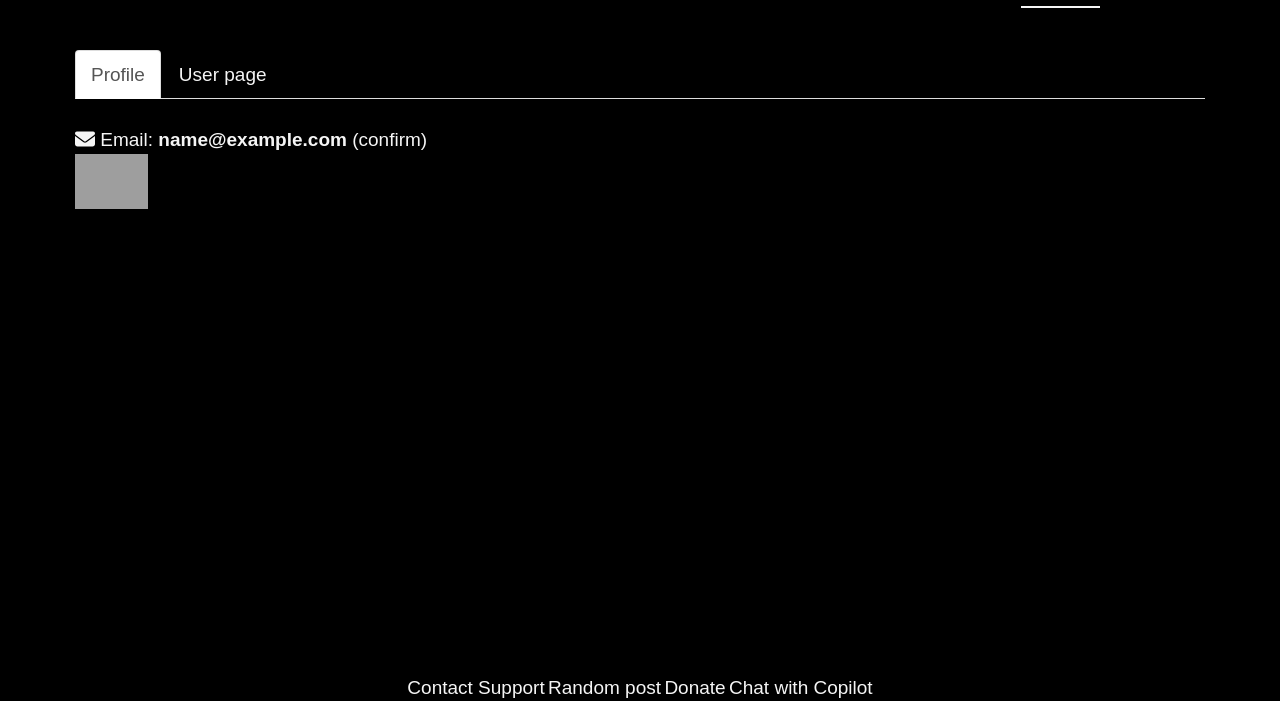
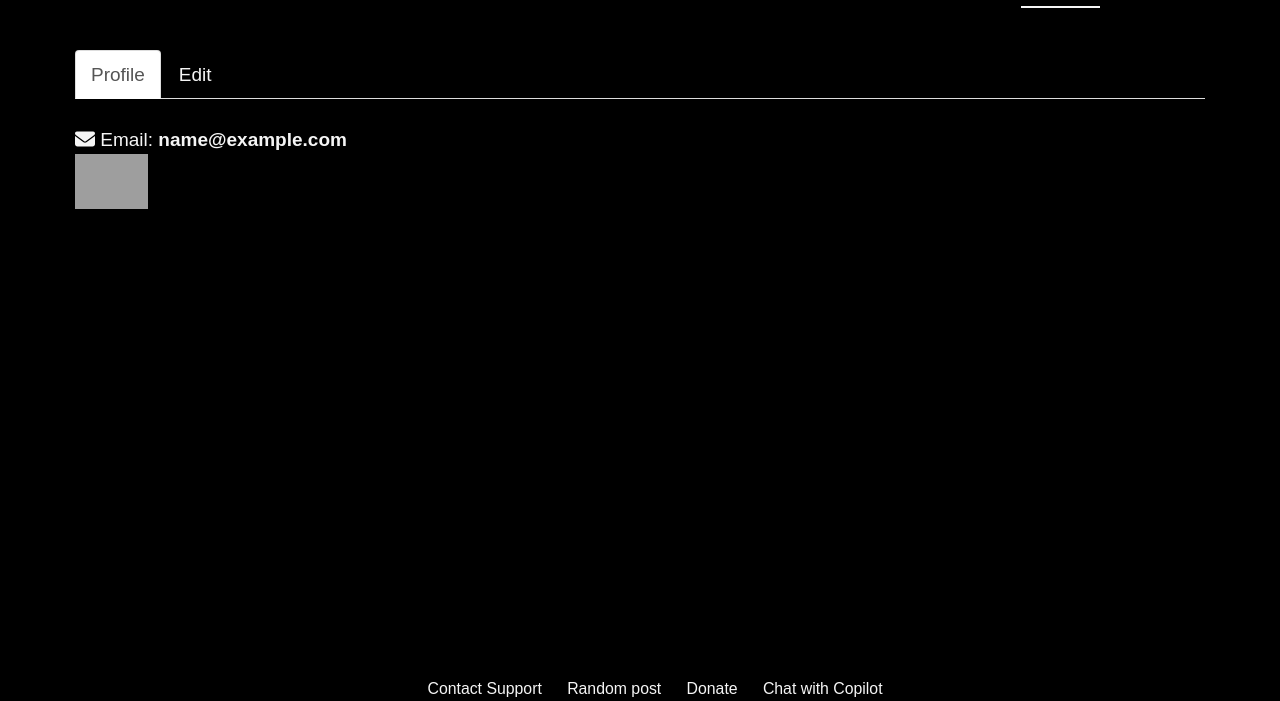
Before and after one commit to yuemanwai/japanese-academy, a Flask app: page /profile in a window 1280 px wide. Shown: the part 99-800 px from the top of the page. Run offline with Flask 3, Linux system fonts and the light colour scheme; the visitor is signed in with stand-in values (Sample User, id 1); data comes from the database, SQL or seed files in the repository; data that the repository does not hold is empty; some libraries are stand-ins or nearby versions; some web fonts are replaced; grey boxes are pictures that could not be loaded.

Commit message:
改善頁腳樣式，更新登出頁面顏色，重構個人資料頁面以移除用戶頁面並新增編輯選項

```diff
--- a/app/templates/base.html.j2
+++ b/app/templates/base.html.j2
@@ -24,12 +24,21 @@
 
   .footer {
     position: fixed;
-    left: 0;
     bottom: 0;
     width: 100%;
     background-color: black;
     text-align: center;
-    font-size: 12px;
+  }
+
+  .footer a {
+    margin: 0 10px;
+    font-size: smaller;
+  }
+
+  .footer a:hover {
+    margin: 0 10px;
+    font-size: smaller;
+    color: whitesmoke;
   }
 
   .navbar-nav .nav-link {
@@ -80,7 +89,7 @@
     color: whitesmoke;
   }
 
-  a:hover {
+  .nav-item a:hover {
     color: whitesmoke;
     border-bottom: 2px solid whitesmoke;
   }
--- a/app/templates/logout.html.j2
+++ b/app/templates/logout.html.j2
@@ -2,7 +2,7 @@
 {% block app_content %}
 <hr>
 <p>{{_('Return to ')}}<a href="{{ url_for('index') }}">{{_('Home Page.')}}</a></p>
-<p style="color: blue;">{{_('You will be redirected in ')}}<span id="countdown" style="font-weight: bold;">5</span>{{_(' seconds.')}}</p>
+<p style="color: orange;">{{_('You will be redirected in ')}}<span id="countdown" style="font-weight: bold;">5</span>{{_(' seconds.')}}</p>
 {% endblock %}
 
 {% block scripts %}
--- a/app/templates/profile.html.j2
+++ b/app/templates/profile.html.j2
@@ -14,27 +14,19 @@
 <div class="container-fluid">
   <ul class="nav nav-tabs">
     <li class="active"><a data-toggle="tab" href="#profile"> {{ _('Profile') }}</a></li>
-    <li><a data-toggle="tab" href="#userpage">{{ _('User page') }}</a></li>
+    <li><a data-toggle="tab" href="#edit">{{ _('Edit') }}</a></li>
   </ul>
   <div class="tab-content">
     <div id="profile" class="tab-pane fade in active">
       <br />
       <i class="fa-solid fa-envelope" style="font-size: 20px; "></i>
-      {{_('Email: ')}} <b>{{user.email}}</b> (<a href="#">{{_('confirm')}}</a>)
+      {{_('Email: ')}} <b>{{user.email}}</b>
     </div>
     {% if image_path %}
-    <img src="{{ image_path }}" alt="" height="55px"/>
+    <img src="{{ image_path }}" alt="" height="55px" />
     {% endif %}
-    <div id="userpage" class="tab-pane fade">
-        <br />
-      <div class="custom-container">
-        {{_('<b>Wikipedia does not have a user page with this exact title.</b> In general, this page should be created
-        and edited by
-        User:')}} <b>{{user.username}}</b>{{_('.<br />
-        To start a page called User:')}} <b>{{user.username}}</b>{{_(', type in the box below. When you are done, preview the page to check for
-        errors and then publish it.')}}
-      </div><br /><br />
-        <div class="col-md-6">{{ wtf.quick_form(form) }}</div>
+    <div id="edit" class="tab-pane fade">
+      <div class="col-md-6">{{ wtf.quick_form(form) }}</div>
     </div>
   </div>
 </div>
```
